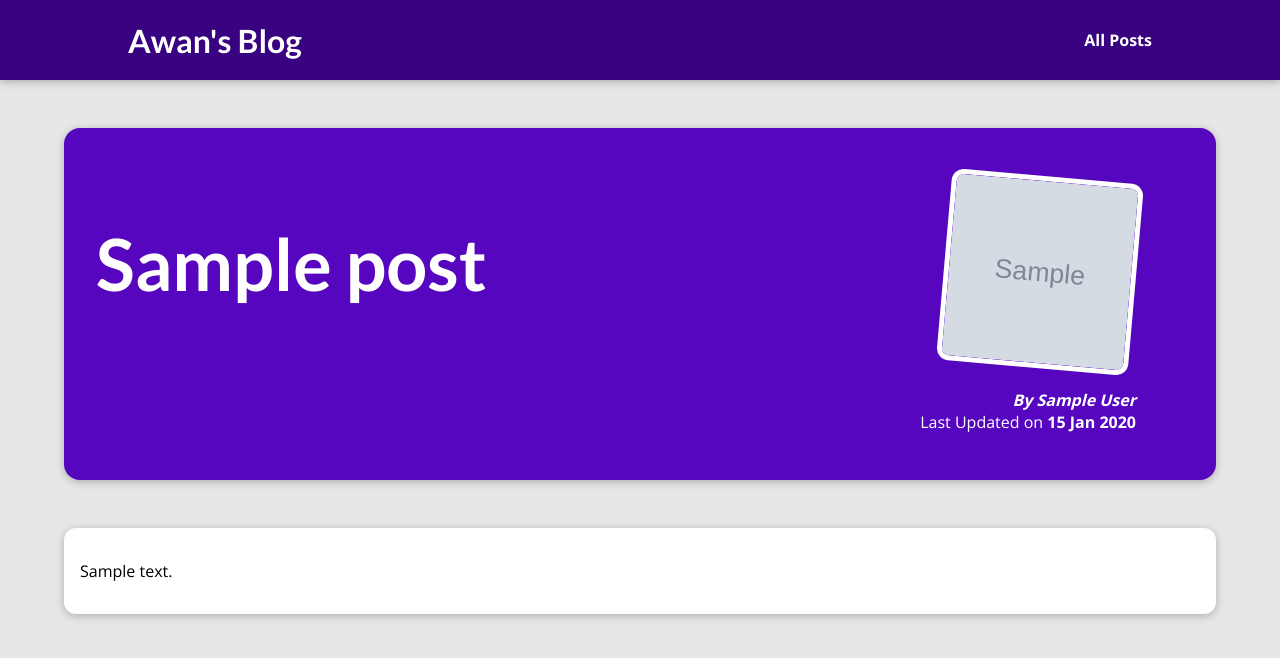
After one commit to HammadEngr/blog, a Django app: template blog/templates/blog/post-detail.html in a window 1280 px wide. The commit adds this page. Shown: the top 658 px of the page. Run offline with Django 5.2, Linux system fonts and the light colour scheme; the template is opened without the code that fills it: most values are stand-ins (such as "Sample title", 1, 10 or a date in 2020); grey boxes marked "Sample" are stand-in pictures.

Commit message:
UI styling and routes done

```diff
--- /dev/null
+++ b/blog/static/blog/post-detail.css
@@ -0,0 +1,62 @@
+body {
+  background-color: #e7e7e7;
+}
+
+#main-navigation {
+  background-color: #390281;
+  box-shadow: 0 2px 8px rgba(0, 0, 0, 0.25);
+}
+
+#summary {
+  margin: 8rem auto 3rem auto;
+  padding: 2rem;
+  width: 90%;
+  max-width: 90rem;
+  border-radius: 16px;
+  background-color: #5706c0;
+  position: relative;
+  box-shadow: 0 2px 8px rgba(0, 0, 0, 0.25);
+  height: 22rem;
+}
+
+#summary h2 {
+  color: white;
+  font-size: 4.5rem;
+}
+
+#summary article {
+  position: absolute;
+  top: 2rem;
+  right: 3rem;
+  padding: 1rem 2rem;
+  border-radius: 12px;
+  text-align: right;
+  color: white;
+}
+
+#summary article img {
+  width: 12rem;
+  height: 12rem;
+  border-radius: 12px;
+  transform: rotateZ(5deg);
+  border: 5px solid white;
+  margin-bottom: 1rem;
+}
+
+#summary address {
+  font-weight: bold;
+}
+
+#summary time {
+  font-weight: bold;
+}
+
+main {
+  width: 90%;
+  max-width: 90rem;
+  margin: 3rem auto;
+  background-color: white;
+  padding: 1rem;
+  border-radius: 12px;
+  box-shadow: 0 2px 8px rgba(0, 0, 0, 0.25);
+}
--- a/blog/templates/blog/index.html
+++ b/blog/templates/blog/index.html
@@ -21,7 +21,9 @@
     <section id="latest-posts">
         <h2>My latest thoughts</h2>
         <ul>
-            {% include "blog/includes/post.html" %}
+            {% for post in posts %}
+                {% include "blog/includes/post.html" %}
+            {% endfor %}
         </ul>
     </section>
     <section id="about">
--- /dev/null
+++ b/blog/templates/blog/post-detail.html
@@ -0,0 +1,27 @@
+{% extends "base.html" %}
+{% load static %}
+
+{% block title %}
+{{ post.title }}
+{% endblock  %}
+
+{% block css_files %}
+    <link rel="stylesheet" href="{% static "blog/post-detail.css" %}">
+{% endblock  %}
+
+{% block content %}
+    <section id="summary">
+        <h2>{{ post.title }}</h2>
+        <article>
+            <img src="{% static "blog/images/"|add:post.image %}" alt="{{ post.title }}">
+            <address>By {{ post.author }}</address>
+            <div>
+                Last Updated on <time datetime="">{{post.date|date:"d M Y"}}</time>
+            </div>
+        </article>
+    </section>
+    <main>
+        {{post.content|linebreaks}}
+    </main>
+
+{% endblock  %}
--- a/templates/base.html
+++ b/templates/base.html
@@ -11,9 +11,9 @@
   </head>
   <body>
     <header id="main-navigation">
-        <h1><a href="">Awan's Blog</a></h1>
+        <h1><a href="{% url "starting-page" %}">Awan's Blog</a></h1>
         <nav>
-            <a href="">All Posts</a>
+            <a href="{% url "posts-page" %}">All Posts</a>
         </nav>
     </header>
     {% block content %} {% endblock %}
```
Also changed, not shown: blog/templates/blog/all-posts.html (+2 -5 lines), blog/templates/blog/includes/post.html (+4 -4 lines), blog/views.py (+83 -3 lines), templates/404.html (added, +10 -0 lines).
